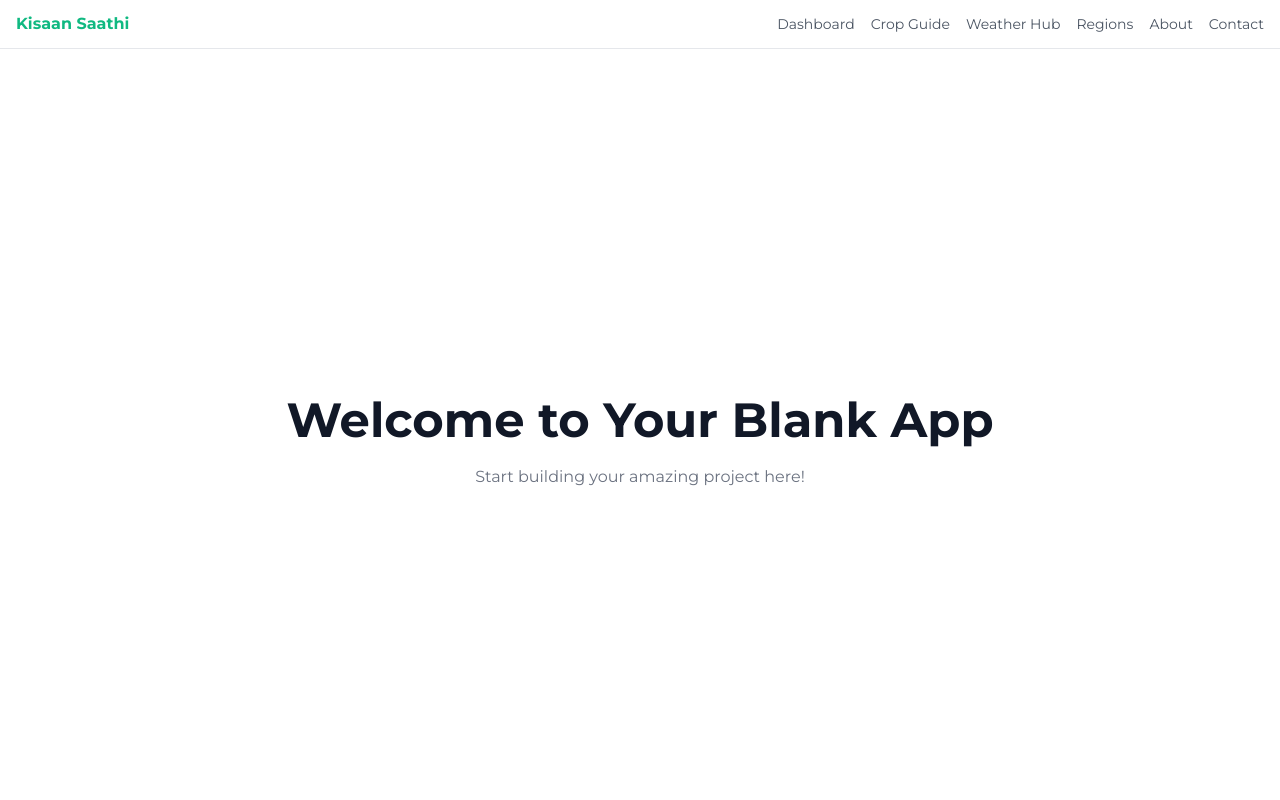
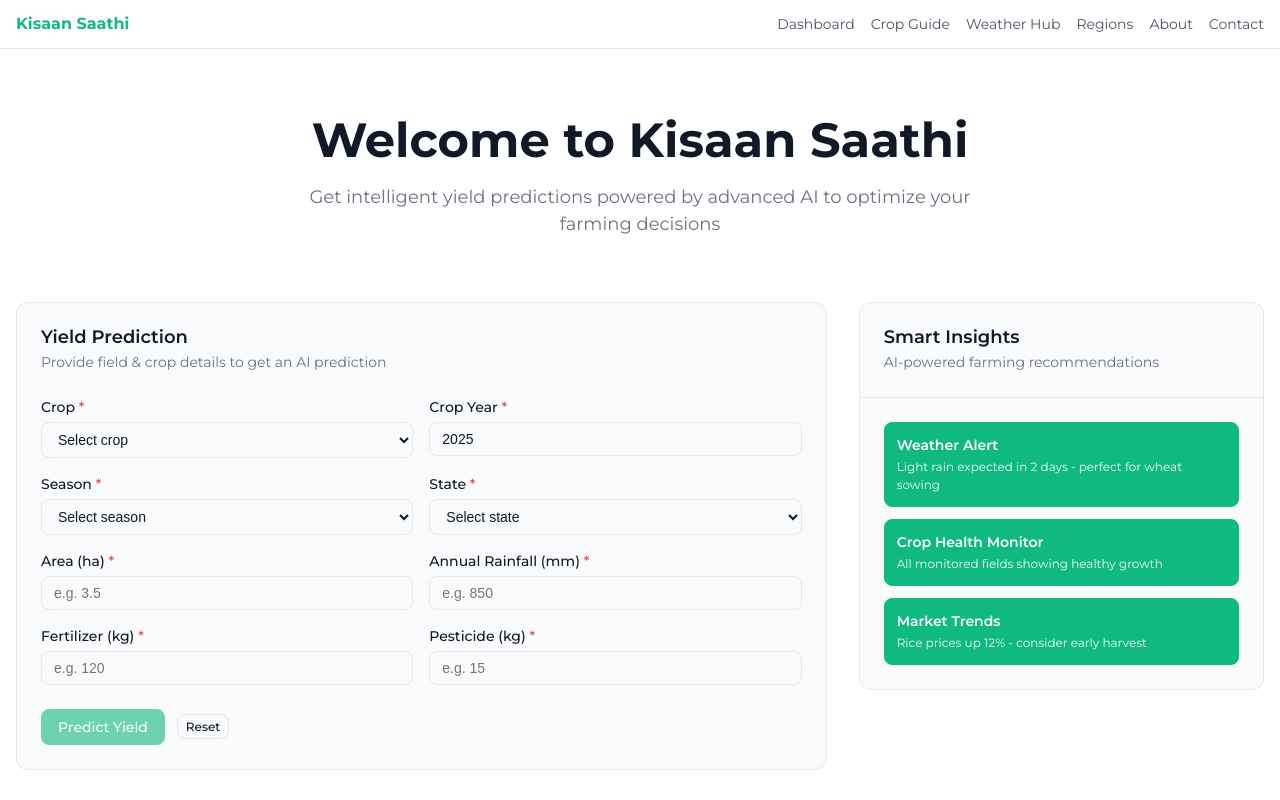
Before and after one commit to kartikadhonde/frontend-si-g-h, an Angular app: page / in a window 1280 px wide. Shown: the top 800 px of the page. Built offline with nearby package versions, Linux system fonts and the light colour scheme.

Commit message:
WORKING FRONTEND ML CONNECTION

```diff
--- a/src/app/app.config.ts
+++ b/src/app/app.config.ts
@@ -1,4 +1,5 @@
 import { ApplicationConfig, provideBrowserGlobalErrorListeners, provideZoneChangeDetection } from '@angular/core';
+import { provideHttpClient } from '@angular/common/http';
 import { provideRouter } from '@angular/router';
 
 import { routes } from './app.routes';
@@ -7,6 +8,7 @@ export const appConfig: ApplicationConfig = {
   providers: [
     provideBrowserGlobalErrorListeners(),
     provideZoneChangeDetection({ eventCoalescing: true }),
-    provideRouter(routes)
+    provideRouter(routes),
+    provideHttpClient()
   ]
 };
--- a/src/app/app.routes.ts
+++ b/src/app/app.routes.ts
@@ -14,7 +14,7 @@ export const routes: Routes = [
 		path: '',
 		component: LayoutShell,
 		children: [
-			{ path: '', component: Landing },
+			{ path: '', component: Dashboard },
 			{ path: 'about', component: About },
 			{ path: 'contact', component: Contact },
 			{ path: 'climate-region', component: ClimateRegion },
--- a/src/app/features/dashboard/dashboard/dashboard.html
+++ b/src/app/features/dashboard/dashboard/dashboard.html
@@ -21,8 +21,10 @@
         </div>
         <div class="panel__content latest-prediction__content">
           <div class="latest-prediction__summary">
-            <div class="latest-prediction__value">{{ latestPrediction()?.predictedYield }}</div>
-            <span class="badge badge-secondary latest-prediction__confidence">{{ latestPrediction()?.confidence }} Confidence</span>
+            <div class="latest-prediction__value">
+              {{ latestPrediction()?.predictedYieldValue }} {{ unitLabel(latestPrediction()?.predictedYieldUnit) }}
+            </div>
+            <span [class]="confidenceBadge(latestPrediction()?.confidence)">{{ latestPrediction()?.confidence }} Confidence</span>
           </div>
           <div class="latest-prediction__meta">
             <div><span class="label">Crop:</span> <span class="value">{{ latestPrediction()?.cropType }}</span></div>
--- a/src/app/features/dashboard/dashboard/dashboard.ts
+++ b/src/app/features/dashboard/dashboard/dashboard.ts
@@ -14,16 +14,25 @@ export class Dashboard {
   protected latestPrediction = signal<PredictionRecord | null>(null);
   protected predictions = signal<PredictionRecord[]>([]);
 
-  protected readonly stats = [
-    { title: 'Total Predictions', value: '1,234', change: '+12%', trend: 'up', icon: '📊', color: 'text-secondary' },
-    { title: 'Active Farmers', value: '856', change: '+5%', trend: 'up', icon: '👥', color: 'text-primary' },
-    { title: 'Avg. Accuracy', value: '94.2%', change: '+2.1%', trend: 'up', icon: '📈', color: 'text-secondary' },
-    { title: 'Crops Analyzed', value: '47', change: '+3', trend: 'up', icon: '🌿', color: 'text-primary' }
-  ];
-
   protected handlePredictionResult(result: PredictionRecord) {
     this.latestPrediction.set(result);
-    this.predictions.update(list => [result, ...list].slice(0, 20));
+    this.predictions.update(list => [result, ...list]);
+  }
+
+  // Style the confidence badge similar to history component
+  protected confidenceBadge(conf?: string) {
+    const base = 'badge latest-prediction__confidence';
+    if (!conf) return base;
+    if (conf === 'High') return base + ' badge-secondary';
+    if (conf === 'Medium') return base + ' badge-warning';
+    return base + ' badge-danger';
+  }
+
+  // Human-readable unit label
+  protected unitLabel(u?: string): string {
+    if (!u) return 'tons/ha';
+    if (u === 'tons_per_hectare') return 'tons/ha';
+    return u;
   }
 
 }
--- a/src/app/features/dashboard/prediction-history/prediction-history.html
+++ b/src/app/features/dashboard/prediction-history/prediction-history.html
@@ -6,7 +6,10 @@
   <div class="history__list">
     <div *ngFor="let p of predictions; let i = index" class="history__item">
       <div class="history__meta">
-        <div class="history__yield">{{ p.predictedYield }}</div>
+        <div class="history__yield">
+          {{ (p.predictedYieldValue != null ? (p.predictedYieldValue | number:'1.2-2') : null) || p.predictedYield }}
+          <ng-container *ngIf="p.predictedYieldValue != null"> {{ p.predictedYieldUnit === 'tons_per_hectare' ? 'tons/ha' : p.predictedYieldUnit }}</ng-container>
+        </div>
         <div class="history__details">{{ p.cropType | titlecase }} • {{ p.farmLocation }} • {{ p.createdAt | date:'short' }}</div>
       </div>
       <span [class]="confidenceBadge(p.confidence)">{{ p.confidence }}</span>
--- a/src/app/features/dashboard/prediction-history/prediction-history.ts
+++ b/src/app/features/dashboard/prediction-history/prediction-history.ts
@@ -7,6 +7,9 @@ export interface PredictionRecord {
   cropType: string;
   farmLocation: string;
   createdAt: Date;
+  // Optional raw numeric value and unit extracted from backend response
+  predictedYieldValue?: number;
+  predictedYieldUnit?: string;
 }
 
 @Component({
--- a/src/app/features/dashboard/yield-prediction-form/yield-prediction-form.ts
+++ b/src/app/features/dashboard/yield-prediction-form/yield-prediction-form.ts
@@ -1,6 +1,8 @@
 import { Component, EventEmitter, Output, signal } from '@angular/core';
 import { CommonModule } from '@angular/common';
 import { FormBuilder, FormGroup, ReactiveFormsModule, Validators } from '@angular/forms';
+import { HttpService, PredictPayload, PredictResponse } from '../../../http-service';
+import { finalize } from 'rxjs/operators';
 
 interface YieldPredictionResult {
   predictedYield: string;
@@ -8,6 +10,8 @@ interface YieldPredictionResult {
   cropType: string;
   farmLocation: string;
   createdAt: Date;
+  predictedYieldValue?: number;
+  predictedYieldUnit?: string;
 }
 
 @Component({
@@ -33,10 +37,10 @@ export class YieldPredictionFormComponent {
   ];
 
   protected readonly seasons = [
-    'Whole Year ', 'Kharif     ', 'Rabi       ', 'Autumn     ', 'Summer     ', 'Winter     '
+    'Whole Year', 'Kharif', 'Rabi', 'Autumn', 'Summer', 'Winter'
   ];
 
-  constructor(private fb: FormBuilder) {
+  constructor(private fb: FormBuilder, private api: HttpService) {
     this.form = this.fb.group({
       crop: ['', Validators.required],
       cropYear: [new Date().getFullYear(), [Validators.required, Validators.min(1950), Validators.max(2100)]],
@@ -53,22 +57,50 @@ export class YieldPredictionFormComponent {
     if (this.form.invalid || this.isSubmitting()) return;
     this.isSubmitting.set(true);
 
-    const value = this.form.value as any;
-    // Mock prediction logic
-    setTimeout(() => {
-      const randomYield = (Math.random() * 5 + 2).toFixed(2); // 2 - 7 tons/ha
-      const confidenceLevels = ['High', 'Medium', 'Low'];
-      const confidence = confidenceLevels[Math.floor(Math.random()*confidenceLevels.length)];
-      const result: YieldPredictionResult = {
-        predictedYield: `${randomYield} tons/ha`,
-        confidence,
-        cropType: value.crop,
-        // Show state as location in history
-        farmLocation: value.state,
-        createdAt: new Date()
-      };
-      this.predictionGenerated.emit(result);
-      this.isSubmitting.set(false);
-    }, 1000);
+    const v = this.form.value as any;
+    const payload: PredictPayload = {
+      Crop: String(v.crop).trim(),
+      Crop_Year: Number(v.cropYear),
+      Season: String(v.season).trim(),
+      State: String(v.state).trim(),
+      Area: Number(v.area),
+      Annual_Rainfall: Number(v.annualRainfall),
+      Fertilizer: Number(v.fertilizer),
+      Pesticide: Number(v.pesticide)
+    };
+
+    this.api
+      .predictYield(payload)
+      .pipe(finalize(() => this.isSubmitting.set(false)))
+      .subscribe({
+        next: (res: PredictResponse) => {
+          // For debugging exact backend values in devtools
+          console.debug('[Predict] response', res);
+          const y = (res.predicted_yield ?? res.yield ?? res.Yield) as number | string | undefined;
+          const yieldNum = typeof y === 'string' ? parseFloat(y) : y;
+          const yieldStr = typeof yieldNum === 'number' && !Number.isNaN(yieldNum) ? yieldNum.toFixed(2) : (y ?? '');
+          const result: YieldPredictionResult = {
+            predictedYield: yieldStr ? `${yieldStr} tons/ha` : '—',
+            confidence: String(res.confidence ?? 'High'),
+            cropType: payload.Crop,
+            farmLocation: payload.State,
+            createdAt: new Date(),
+            predictedYieldValue: typeof yieldNum === 'number' && !Number.isNaN(yieldNum) ? yieldNum : undefined,
+            predictedYieldUnit: typeof (res as any).unit === 'string' ? (res as any).unit as string : undefined
+          };
+          this.predictionGenerated.emit(result);
+        },
+        error: () => {
+          const fallback: YieldPredictionResult = {
+            predictedYield: '—',
+            confidence: 'Low',
+            cropType: payload.Crop,
+            farmLocation: payload.State,
+            createdAt: new Date()
+          };
+          this.predictionGenerated.emit(fallback);
+          alert('Prediction failed. Please ensure the backend is running at http://localhost:8000/predict');
+        }
+      });
   }
 }
--- /dev/null
+++ b/src/app/http-service.ts
@@ -0,0 +1,42 @@
+import { Injectable } from '@angular/core';
+import { HttpClient, HttpHeaders } from '@angular/common/http';
+import { Observable } from 'rxjs';
+
+@Injectable({
+  providedIn: 'root'
+})
+export class HttpService {
+  private readonly baseUrl = 'http://localhost:8000';
+
+  constructor(private http: HttpClient) {}
+
+  // Contract: Send prediction payload to backend
+  // Input: PredictPayload shape with exact keys expected by API
+  // Output: Backend response (typed loosely), as Observable
+  predictYield(payload: PredictPayload): Observable<PredictResponse> {
+    const url = `${this.baseUrl}/predict`;
+    const headers = new HttpHeaders({ 'Content-Type': 'application/json' });
+    return this.http.post<PredictResponse>(url, payload, { headers });
+  }
+}
+
+// Exact input keys as provided by user/backend contract
+export interface PredictPayload {
+  Crop: string;
+  Crop_Year: number;
+  Season: string;
+  State: string;
+  Area: number;
+  Annual_Rainfall: number;
+  Fertilizer: number;
+  Pesticide: number;
+}
+
+// Minimal flexible response typing; actual service can extend this as backend stabilizes
+export interface PredictResponse {
+  predicted_yield?: number | string;
+  yield?: number | string;
+  Yield?: number | string;
+  confidence?: number | string;
+  [key: string]: unknown;
+}
```
